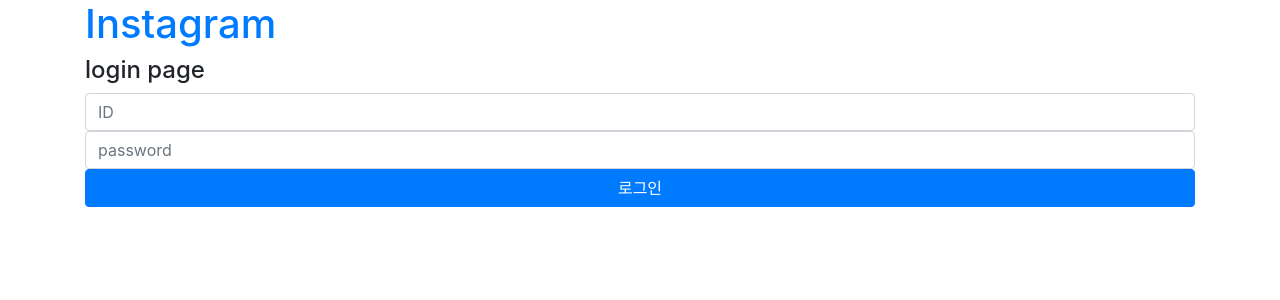
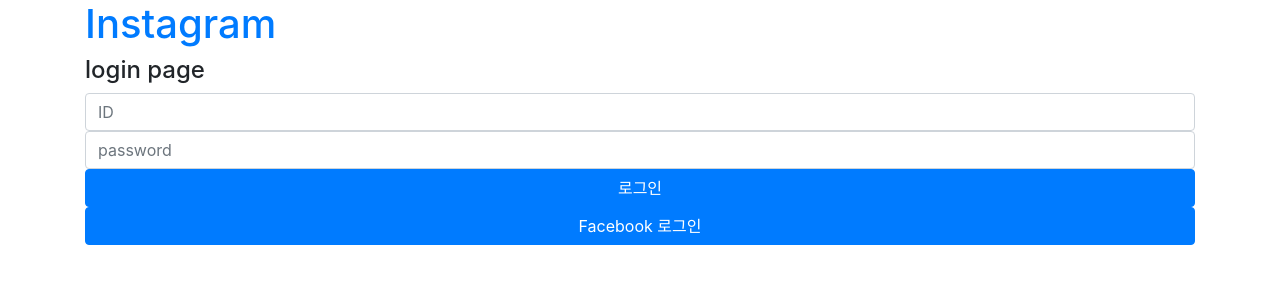
Before and after one commit to orca9s/Django-instagram, a Django app: page /members/login/ in a window 1280 px wide. Shown: the top 300 px of the page. Run offline with Django 3.2, Linux system fonts and the light colour scheme; some libraries are stand-ins or nearby versions.

Commit message:
페이스북 로그인 기능 구현

```diff
--- a/app/config/settings.py
+++ b/app/config/settings.py
@@ -31,6 +31,11 @@
 DEBUG = True
 
 ALLOWED_HOSTS = []
+
+
+# Facebook
+FACEBOOK_APP_ID = '1658806980894248'
+FACEBOOK_APP_SECRET_CODE = '508c7dbaa4d5da8670cb7dcafb595d8e'
 
 
 # Application definition
--- a/app/members/urls.py
+++ b/app/members/urls.py
@@ -1,6 +1,6 @@
 from django.urls import path
 
-from .views import login_view, logout_view, signup, withdraw
+from .views import login_view, logout_view, signup, withdraw, facebook_login
 
 app_name = 'members'
 urlpatterns = [
@@ -12,4 +12,6 @@
     path('signup/', signup, name='signup'),
     # 회원탈퇴 버튼 클릭시 실행
     path('withdraw/', withdraw, name='withdraw'),
+    # 페이스북 로그인
+    path('facebook-login/', facebook_login, name='facebook_login')
 ]
--- a/app/members/views.py
+++ b/app/members/views.py
@@ -1,7 +1,11 @@
-from django.contrib.auth import authenticate, get_user_model
+from django.contrib.auth import authenticate, get_user_model, login, logout
 from django.contrib.auth.decorators import login_required
-from django.contrib.auth.views import login, logout
+import requests
+import json
+from django.http import HttpResponse
 from django.shortcuts import render, redirect
+
+from config import settings
 from members.forms import SignupForm
 
 
@@ -186,6 +190,87 @@
         2.request.user의
     """
     pass
+
+
+def facebook_login(request):
+    # GET parameter의 'code'에 값이 전달됨 (authentication code)
+    # 전달받은 인증코드를 사용해서
+    code = request.GET.get('code')
+    # 왼쪽 액세스 코드 교환 엔드포인트에 Http GET요청 후,
+    # 결과 response.text값을 HttpResponse에 출력
+    url = 'https://graph.facebook.com/v3.0/oauth/access_token?'
+    params = {
+        'client_id': settings.FACEBOOK_APP_ID,
+        'redirect_uri': 'http://localhost:8000/members/facebook-login/',
+        'client_secret': settings.FACEBOOK_APP_SECRET_CODE,
+        'code': code,
+    }
+    response = requests.get(url, params)
+    # 파이선에 내장된json모듈을 사용해서, JSON형식의 텍스트를 파이썬 Object로 변경
+    response_dict = json.loads(response.text)
+
+    # 위와 같은 결과
+    response_dict = response.json()
+
+    # access_token값만 꺼내서 HttpResponse로 출력
+    # return HttpResponse(response_dict['access_token'])
+
+    access_token = response_dict['access_token']
+
+    # debug_token에 요청 보내고 결과 받기
+    # 받은 결과의 'data'값을 HttpResponse로 출력
+    #   input_token은 위의 'access_token'
+    #   access_token은 {client_id}|{client_secret}값
+    url = 'https://graph.facebook.com/debug_token?'
+    params = {
+        "input_token": access_token,
+        "access_token": '{}|{}'.format(
+            settings.FACEBOOK_APP_ID,
+            settings.FACEBOOK_APP_SECRET_CODE
+        )
+    }
+    response = requests.get(url, params)
+
+    # GraphAPI를 통해서 'me'(user)를 이용해서 Facebook User정보 받아오기
+    url = 'https://graph.facebook.com/v3.0/me'
+    params = {
+        'fields': ','.join([
+            'id',
+            'name',
+            'first_name',
+            'last_name',
+            'picture'
+        ]),
+        'access_token': access_token,
+    }
+    response = requests.get(url, params)
+    response_dict = response.json()
+
+    # 받아온 정보 중 회원가입에 필요한 요소들 꺼내기
+    facebook_user_id = response_dict['id']
+    first_name = response_dict['first_name']
+    last_name = response_dict['last_name']
+    url_img_profile = response_dict['picture']['data']['url']
+
+    # facebook_user_id가 username인 User를 기준으로 가져오거나 새로생성
+    user, user_created = User.objects.get_or_create(
+        username=facebook_user_id,
+        defaults={
+            'first_name': first_name,
+            'last_name': last_name,
+        },
+    )
+    # 유저가 새로 생성되었다면
+    # if user_created:
+    #     user.first_name = first_name
+    #     user.last_name = last_name
+    #     user.save()
+    # 생성한 유저로 로그인
+    login(request, user)
+
+    return redirect('index')
+
+
 # def signup(request):
 #     if request.method == 'POST':
 #         # exists를 사용해서 유저가 이미 존재하면 signup으로 다시 redirect
--- a/app/posts/models.py
+++ b/app/posts/models.py
@@ -1,6 +1,7 @@
 from django.conf import settings
 from django.db import models
 
+# 절대경로 방식
 from members.models import User
 
 
--- a/app/posts/urls.py
+++ b/app/posts/urls.py
@@ -1,6 +1,8 @@
 from django.conf.urls import url
 from django.urls import path
 
+# 상대경로 방식
+# 풀네임을 다 써주면 절대경로
 from . import views
 
 app_name = 'posts'
--- a/app/templates/members/login.html
+++ b/app/templates/members/login.html
@@ -12,6 +12,9 @@
                 <button type="submit" class="btn btn-primary btn-block">로그인</button>
             </form>
         </div>
+        <a href="https://www.facebook.com/v3.0/dialog/oauth?
+  client_id=1658806980894248
+  &redirect_uri=http://localhost:8000/members/facebook-login/&scope=email, public_profile" class="btn btn-primary btn-block">Facebook 로그인</a>
     </div>
 </form>
 {% endblock %}
```
Also changed, not shown: 2 other files.
